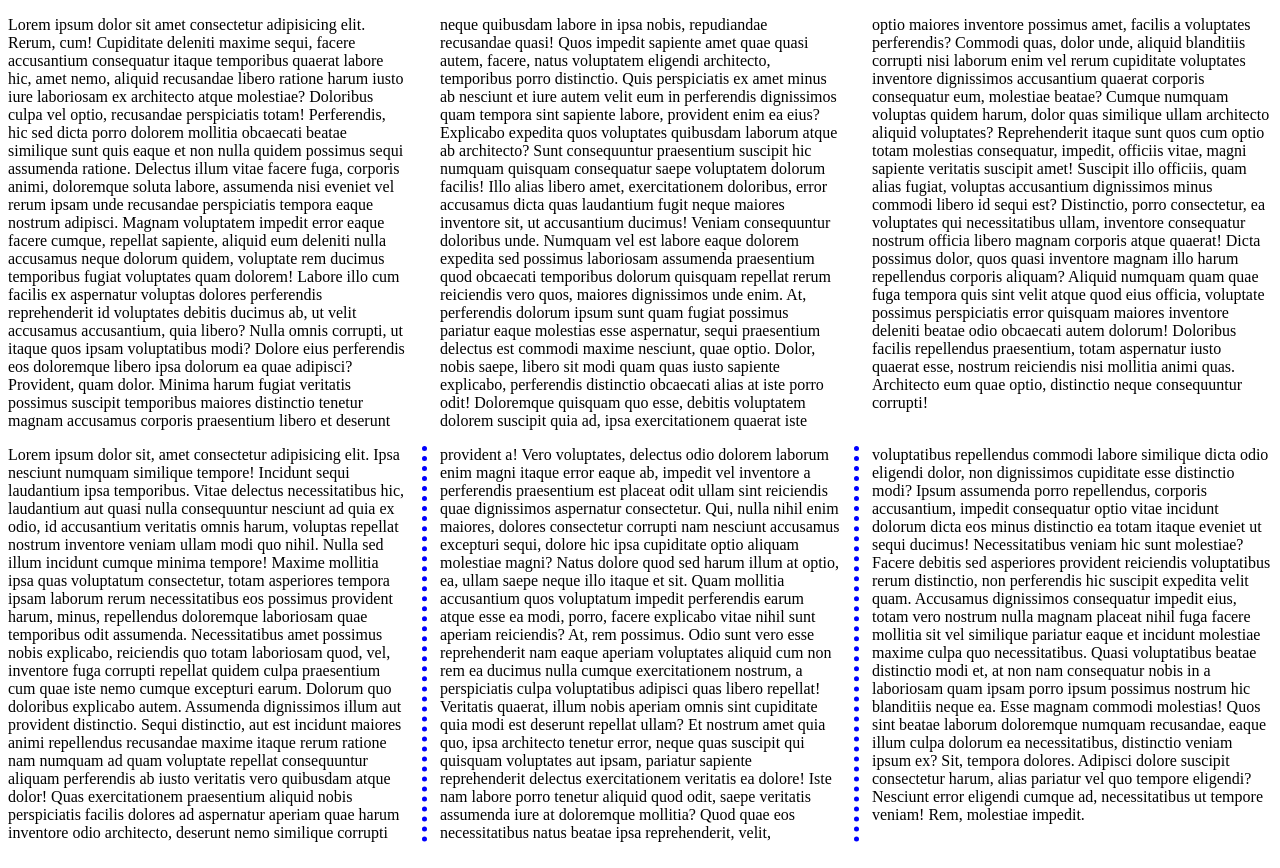
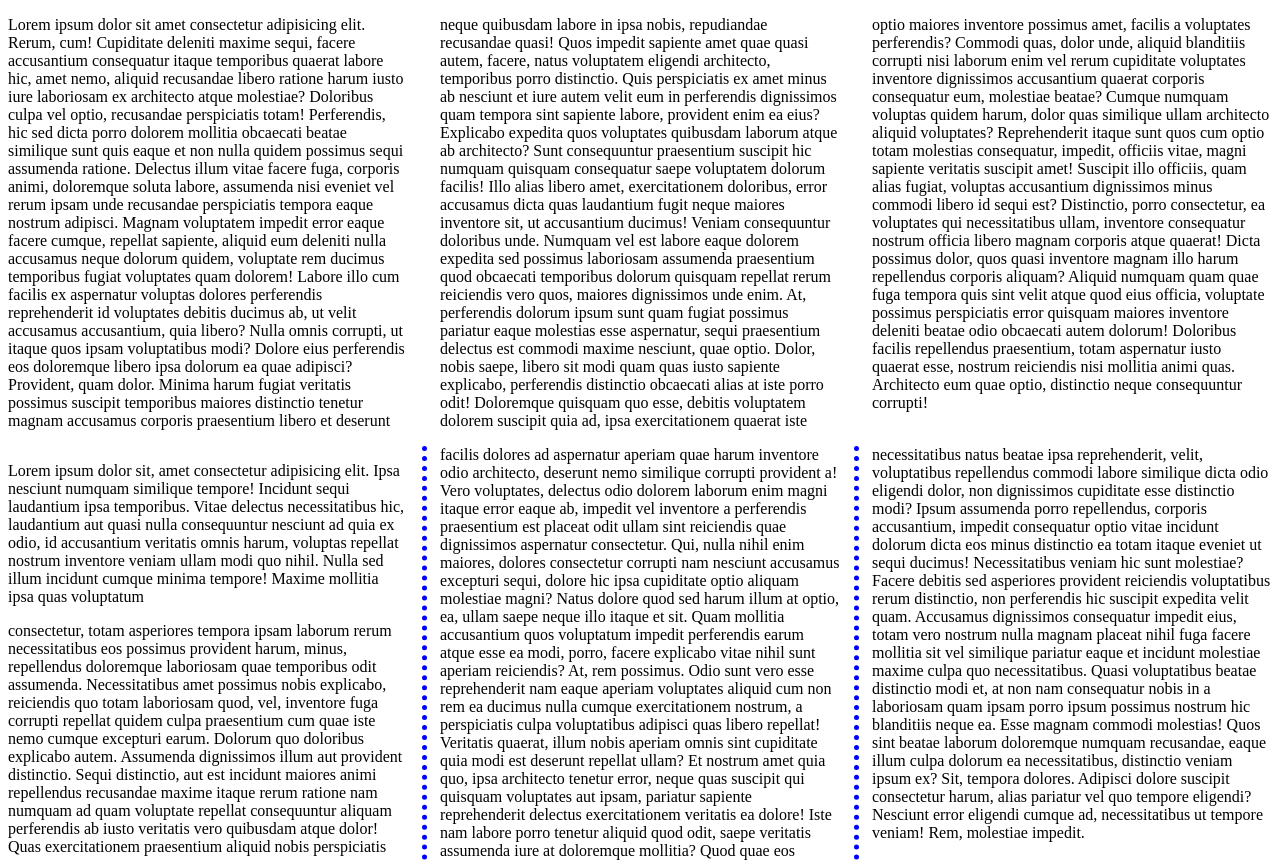
Before and after one commit to hhc93/css_course_exercise, a plain HTML site: page column_count.html in a window 1280 px wide. Drawn offline with Linux system fonts and the light colour scheme.

Commit message:
多欄排版 針對div

```diff
--- a/column_count.html
+++ b/column_count.html
@@ -73,31 +73,35 @@
     nostrum reiciendis nisi mollitia animi quas. Architecto eum quae optio,
     distinctio neque consequuntur corrupti!
   </p>
-  <p class="box2">
+  <div class="box2">
+    <p>
       Lorem ipsum dolor sit, amet consectetur adipisicing elit. Ipsa nesciunt
-    numquam similique tempore! Incidunt sequi laudantium ipsa temporibus. Vitae
-    delectus necessitatibus hic, laudantium aut quasi nulla consequuntur
+      numquam similique tempore! Incidunt sequi laudantium ipsa temporibus.
+      Vitae delectus necessitatibus hic, laudantium aut quasi nulla consequuntur
       nesciunt ad quia ex odio, id accusantium veritatis omnis harum, voluptas
       repellat nostrum inventore veniam ullam modi quo nihil. Nulla sed illum
       incidunt cumque minima tempore! Maxime mollitia ipsa quas voluptatum
-    consectetur, totam asperiores tempora ipsam laborum rerum necessitatibus eos
-    possimus provident harum, minus, repellendus doloremque laboriosam quae
-    temporibus odit assumenda. Necessitatibus amet possimus nobis explicabo,
-    reiciendis quo totam laboriosam quod, vel, inventore fuga corrupti repellat
-    quidem culpa praesentium cum quae iste nemo cumque excepturi earum. Dolorum
-    quo doloribus explicabo autem. Assumenda dignissimos illum aut provident
-    distinctio. Sequi distinctio, aut est incidunt maiores animi repellendus
-    recusandae maxime itaque rerum ratione nam numquam ad quam voluptate
-    repellat consequuntur aliquam perferendis ab iusto veritatis vero quibusdam
-    atque dolor! Quas exercitationem praesentium aliquid nobis perspiciatis
-    facilis dolores ad aspernatur aperiam quae harum inventore odio architecto,
-    deserunt nemo similique corrupti provident a! Vero voluptates, delectus odio
-    dolorem laborum enim magni itaque error eaque ab, impedit vel inventore a
-    perferendis praesentium est placeat odit ullam sint reiciendis quae
-    dignissimos aspernatur consectetur. Qui, nulla nihil enim maiores, dolores
-    consectetur corrupti nam nesciunt accusamus excepturi sequi, dolore hic ipsa
-    cupiditate optio aliquam molestiae magni? Natus dolore quod sed harum illum
-    at optio, ea, ullam saepe neque illo itaque et sit. Quam mollitia
+    </p>
+    <p>
+      consectetur, totam asperiores tempora ipsam laborum rerum necessitatibus
+      eos possimus provident harum, minus, repellendus doloremque laboriosam
+      quae temporibus odit assumenda. Necessitatibus amet possimus nobis
+      explicabo, reiciendis quo totam laboriosam quod, vel, inventore fuga
+      corrupti repellat quidem culpa praesentium cum quae iste nemo cumque
+      excepturi earum. Dolorum quo doloribus explicabo autem. Assumenda
+      dignissimos illum aut provident distinctio. Sequi distinctio, aut est
+      incidunt maiores animi repellendus recusandae maxime itaque rerum ratione
+      nam numquam ad quam voluptate repellat consequuntur aliquam perferendis ab
+      iusto veritatis vero quibusdam atque dolor! Quas exercitationem
+      praesentium aliquid nobis perspiciatis facilis dolores ad aspernatur
+      aperiam quae harum inventore odio architecto, deserunt nemo similique
+      corrupti provident a! Vero voluptates, delectus odio dolorem laborum enim
+      magni itaque error eaque ab, impedit vel inventore a perferendis
+      praesentium est placeat odit ullam sint reiciendis quae dignissimos
+      aspernatur consectetur. Qui, nulla nihil enim maiores, dolores consectetur
+      corrupti nam nesciunt accusamus excepturi sequi, dolore hic ipsa
+      cupiditate optio aliquam molestiae magni? Natus dolore quod sed harum
+      illum at optio, ea, ullam saepe neque illo itaque et sit. Quam mollitia
       accusantium quos voluptatum impedit perferendis earum atque esse ea modi,
       porro, facere explicabo vitae nihil sunt aperiam reiciendis? At, rem
       possimus. Odio sunt vero esse reprehenderit nam eaque aperiam voluptates
@@ -110,21 +114,22 @@
       porro tenetur aliquid quod odit, saepe veritatis assumenda iure at
       doloremque mollitia? Quod quae eos necessitatibus natus beatae ipsa
       reprehenderit, velit, voluptatibus repellendus commodi labore similique
-    dicta odio eligendi dolor, non dignissimos cupiditate esse distinctio modi?
-    Ipsum assumenda porro repellendus, corporis accusantium, impedit consequatur
-    optio vitae incidunt dolorum dicta eos minus distinctio ea totam itaque
-    eveniet ut sequi ducimus! Necessitatibus veniam hic sunt molestiae? Facere
-    debitis sed asperiores provident reiciendis voluptatibus rerum distinctio,
-    non perferendis hic suscipit expedita velit quam. Accusamus dignissimos
-    consequatur impedit eius, totam vero nostrum nulla magnam placeat nihil fuga
-    facere mollitia sit vel similique pariatur eaque et incidunt molestiae
-    maxime culpa quo necessitatibus. Quasi voluptatibus beatae distinctio modi
-    et, at non nam consequatur nobis in a laboriosam quam ipsam porro ipsum
-    possimus nostrum hic blanditiis neque ea. Esse magnam commodi molestias!
-    Quos sint beatae laborum doloremque numquam recusandae, eaque illum culpa
-    dolorum ea necessitatibus, distinctio veniam ipsum ex? Sit, tempora dolores.
-    Adipisci dolore suscipit consectetur harum, alias pariatur vel quo tempore
-    eligendi? Nesciunt error eligendi cumque ad, necessitatibus ut tempore
-    veniam! Rem, molestiae impedit.
+      dicta odio eligendi dolor, non dignissimos cupiditate esse distinctio
+      modi? Ipsum assumenda porro repellendus, corporis accusantium, impedit
+      consequatur optio vitae incidunt dolorum dicta eos minus distinctio ea
+      totam itaque eveniet ut sequi ducimus! Necessitatibus veniam hic sunt
+      molestiae? Facere debitis sed asperiores provident reiciendis voluptatibus
+      rerum distinctio, non perferendis hic suscipit expedita velit quam.
+      Accusamus dignissimos consequatur impedit eius, totam vero nostrum nulla
+      magnam placeat nihil fuga facere mollitia sit vel similique pariatur eaque
+      et incidunt molestiae maxime culpa quo necessitatibus. Quasi voluptatibus
+      beatae distinctio modi et, at non nam consequatur nobis in a laboriosam
+      quam ipsam porro ipsum possimus nostrum hic blanditiis neque ea. Esse
+      magnam commodi molestias! Quos sint beatae laborum doloremque numquam
+      recusandae, eaque illum culpa dolorum ea necessitatibus, distinctio veniam
+      ipsum ex? Sit, tempora dolores. Adipisci dolore suscipit consectetur
+      harum, alias pariatur vel quo tempore eligendi? Nesciunt error eligendi
+      cumque ad, necessitatibus ut tempore veniam! Rem, molestiae impedit.
     </p>
+  </div>
 </html>
```
Lines whose indentation alone changed are shown as unchanged.
